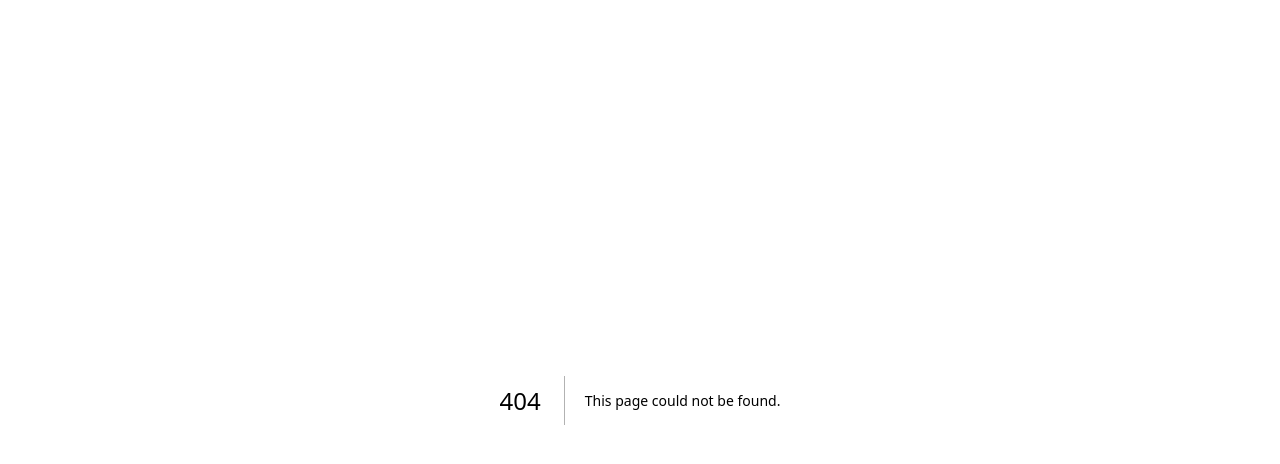
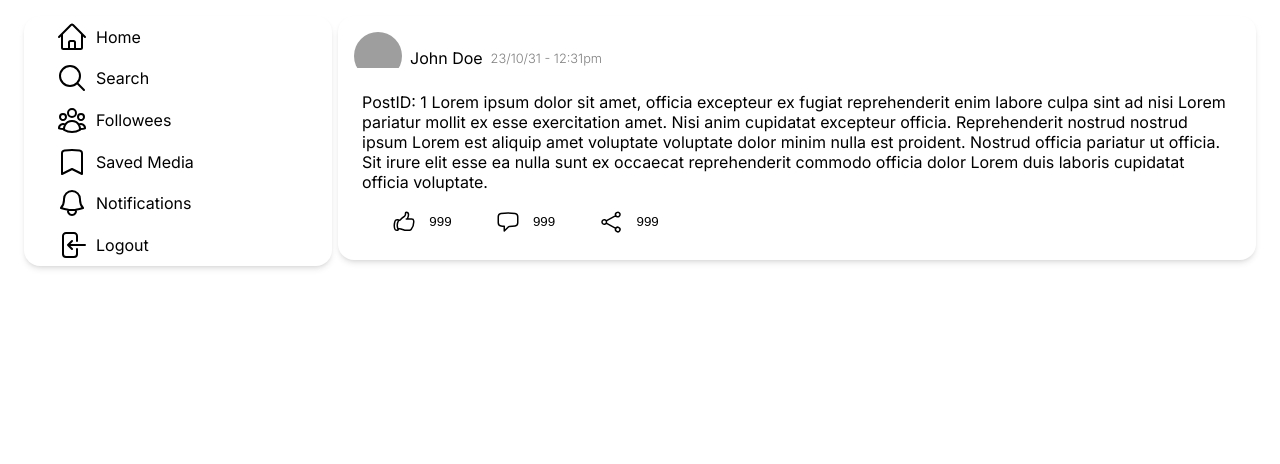
Before and after one commit to CasterraDev/Social-Media, a Next.js app: page /post/1 in a window 1280 px wide. Before the commit this address had no page. Shown: the top 464 px of the page. Built offline with nearby package versions, Linux system fonts and the light colour scheme; grey boxes are pictures that could not be loaded.

Commit message:
Single post dynamic route

```diff
--- a/src/app/globals.css
+++ b/src/app/globals.css
@@ -1,3 +1,9 @@
+:root{
+    --PrimaryColor1: blue;
+    --SecondaryColor1: light-blue;
+    --TextColor1: white;
+}
+
 *{
     box-sizing: border-box;
 }
@@ -6,3 +12,21 @@ svg{
     width: 1.8em;
     height: 1.8em;
 }
+
+.wrapper{
+    margin: 1rem;
+    display: flex;
+    flex-direction: row;
+    gap: 6px;
+}
+
+.links{
+    min-width: 25%;
+}
+
+.mainContent{
+    display: flex;
+    flex-direction: column;
+    gap: 2em;
+    flex-grow: 1;
+}
--- a/src/app/layout.tsx
+++ b/src/app/layout.tsx
@@ -1,6 +1,7 @@
 import type { Metadata } from 'next'
 import { Inter } from 'next/font/google'
 import './globals.css'
+import SideLinkCard from '@/components/SideLinkCard'
 
 const inter = Inter({ subsets: ['latin'] })
 
@@ -16,7 +17,16 @@ export default function RootLayout({
 }) {
     return (
         <html lang="en">
-      <body className={inter.className}>{children}</body>
+            <body className={inter.className}>
+                <div className="wrapper">
+                    <div className="links">
+                        <SideLinkCard />
+                    </div>
+                    <div className="mainContent">
+                        {children}
+                    </div>
+                </div>
+            </body>
         </html>
     )
 }
--- /dev/null
+++ b/src/app/post/[postID]/page.tsx
@@ -0,0 +1,7 @@
+import PostPage from "@/components/PostPage";
+
+export default function postID({ params }: { params: { postID: string }}) {
+  return (
+    <PostPage postID={params.postID} />
+  )
+}
--- /dev/null
+++ b/src/components/PostPage.tsx
@@ -0,0 +1,44 @@
+import styles from "../css/PostPage.module.css"
+import Avatar from "./Avatar"
+import Card from "./Card"
+
+interface Props {
+    postID: string;
+}
+
+export default function PostPage(props: Props) {
+    return (
+        <Card>
+            <div className={styles.wrapper}>
+                <div className={styles.postHeader}>
+                    <Avatar />
+                    <p className={styles.username}>John Doe</p>
+                    <p className={styles.date}>23/10/31 - 12:31pm</p>
+                </div>
+                <div className={styles.text}>
+                    PostID: {props.postID} Lorem ipsum dolor sit amet, officia excepteur ex fugiat reprehenderit enim labore culpa sint ad nisi Lorem pariatur mollit ex esse exercitation amet. Nisi anim cupidatat excepteur officia. Reprehenderit nostrud nostrud ipsum Lorem est aliquip amet voluptate voluptate dolor minim nulla est proident. Nostrud officia pariatur ut officia. Sit irure elit esse ea nulla sunt ex occaecat reprehenderit commodo officia dolor Lorem duis laboris cupidatat officia voluptate.
+                </div>
+                <div className={styles.interBtns}>
+                    <button className={styles.interBtn}>
+                        <svg xmlns="http://www.w3.org/2000/svg" fill="none" viewBox="0 0 24 24" strokeWidth={1.5} stroke="currentColor">
+                            <path strokeLinecap="round" strokeLinejoin="round" d="M6.633 10.5c.806 0 1.533-.446 2.031-1.08a9.041 9.041 0 012.861-2.4c.723-.384 1.35-.956 1.653-1.715a4.498 4.498 0 00.322-1.672V3a.75.75 0 01.75-.75A2.25 2.25 0 0116.5 4.5c0 1.152-.26 2.243-.723 3.218-.266.558.107 1.282.725 1.282h3.126c1.026 0 1.945.694 2.054 1.715.045.422.068.85.068 1.285a11.95 11.95 0 01-2.649 7.521c-.388.482-.987.729-1.605.729H13.48c-.483 0-.964-.078-1.423-.23l-3.114-1.04a4.501 4.501 0 00-1.423-.23H5.904M14.25 9h2.25M5.904 18.75c.083.205.173.405.27.602.197.4-.078.898-.523.898h-.908c-.889 0-1.713-.518-1.972-1.368a12 12 0 01-.521-3.507c0-1.553.295-3.036.831-4.398C3.387 10.203 4.167 9.75 5 9.75h1.053c.472 0 .745.556.5.96a8.958 8.958 0 00-1.302 4.665c0 1.194.232 2.333.654 3.375z" />
+                        </svg>
+                        <p>999</p>
+                    </button>
+                    <button className={styles.interBtn}>
+                        <svg xmlns="http://www.w3.org/2000/svg" fill="none" viewBox="0 0 24 24" strokeWidth={1.5} stroke="currentColor">
+                            <path strokeLinecap="round" strokeLinejoin="round" d="M2.25 12.76c0 1.6 1.123 2.994 2.707 3.227 1.087.16 2.185.283 3.293.369V21l4.076-4.076a1.526 1.526 0 011.037-.443 48.282 48.282 0 005.68-.494c1.584-.233 2.707-1.626 2.707-3.228V6.741c0-1.602-1.123-2.995-2.707-3.228A48.394 48.394 0 0012 3c-2.392 0-4.744.175-7.043.513C3.373 3.746 2.25 5.14 2.25 6.741v6.018z" />
+                        </svg>
+                        <p>999</p>
+                    </button>
+                    <button className={styles.interBtn}>
+                        <svg xmlns="http://www.w3.org/2000/svg" fill="none" viewBox="0 0 24 24" strokeWidth={1.5} stroke="currentColor">
+                            <path strokeLinecap="round" strokeLinejoin="round" d="M7.217 10.907a2.25 2.25 0 100 2.186m0-2.186c.18.324.283.696.283 1.093s-.103.77-.283 1.093m0-2.186l9.566-5.314m-9.566 7.5l9.566 5.314m0 0a2.25 2.25 0 103.935 2.186 2.25 2.25 0 00-3.935-2.186zm0-12.814a2.25 2.25 0 103.933-2.185 2.25 2.25 0 00-3.933 2.185z" />
+                        </svg>
+                        <p>999</p>
+                    </button>
+                </div>
+            </div>
+        </Card>
+    )
+}
--- a/src/css/Card.module.css
+++ b/src/css/Card.module.css
@@ -1,7 +1,7 @@
 .card{
     box-shadow: 0 4px 6px -1px rgb(0 0 0 / 0.1), 0 2px 4px -2px rgb(0 0 0 / 0.1);
-    padding: .5em;
     text-align: center;
+    overflow: hidden;
     background-color: white;
     color: black;
     border-radius: 1rem;
--- /dev/null
+++ b/src/css/PostPage.module.css
@@ -0,0 +1,51 @@
+.wrapper{
+    padding: 1em;
+}
+
+.postHeader{
+    display: flex;
+    gap: .5em;
+}
+
+.username:hover{
+    text-decoration: underline;
+    cursor: pointer;
+}
+
+.date{
+    font-weight: 300;
+    color: gray;
+    font-size: .8em;
+    text-align: center;
+    height: fit-content;
+    margin: auto 0;
+}
+
+.text{
+    margin: .5em;
+    text-align: left;
+}
+
+.interBtns{
+    display: flex;
+    gap: 2em;
+    padding-left: 2em;
+}
+
+.interBtn{
+    display: flex;
+    text-align: center;
+    outline: none;
+    background-color: transparent;
+    border: none;
+    cursor: pointer;
+    overflow: hidden;
+}
+
+.interBtn svg{
+    margin: auto;
+}
+
+.interBtn p{
+    margin-left: 1em;
+}
```
Also changed, not shown: src/app/page.tsx (+6 -12 lines). Lines whose indentation alone changed are shown as unchanged.
